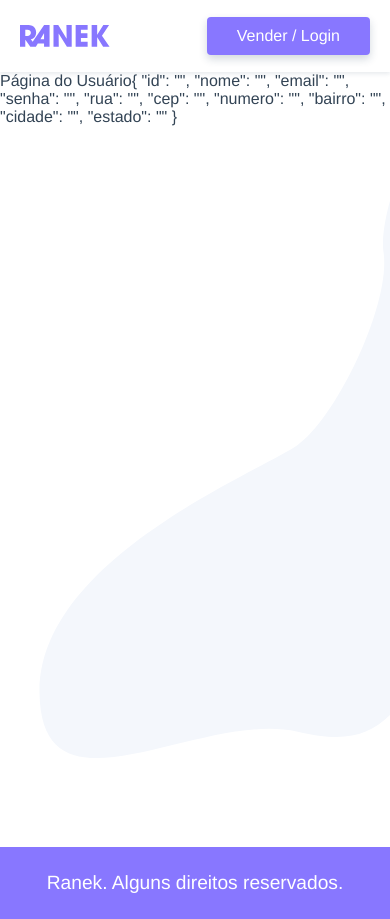
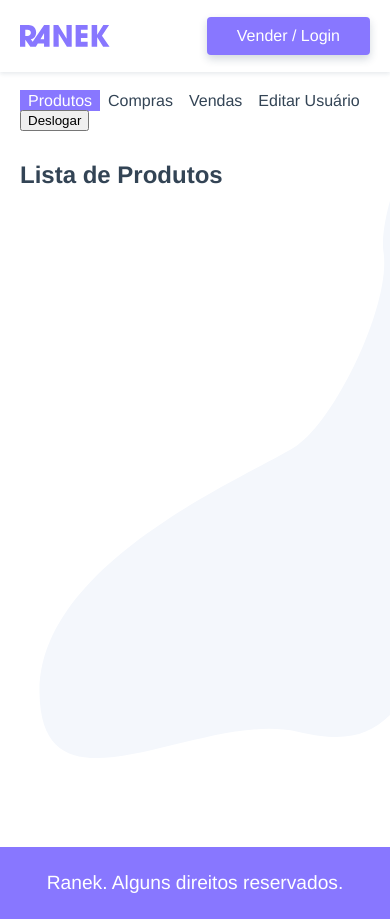
Before and after one commit to BrunoHoffmann/Ranek-VueJS, a Vue app in the folder client/: page /usuario in a window 390 px wide. Built offline with nearby package versions, Linux system fonts and the light colour scheme.

Commit message:
create usuario list

```diff
--- a/client/src/router/index.js
+++ b/client/src/router/index.js
@@ -4,6 +4,10 @@
 import Produto from '../views/Produto.vue';
 import Login from '../views/Login.vue';
 import Usuario from '../views/usuario/Usuario.vue';
+import UsuarioProdutos from '../views/usuario/UsuarioProdutos.vue';
+import UsuarioEditar from '../views/usuario/UsuarioEditar.vue';
+import UsuarioCompras from '../views/usuario/UsuarioCompras.vue';
+import UsuarioVendas from '../views/usuario/UsuarioVendas.vue';
 
 Vue.use(VueRouter)
 
@@ -26,8 +30,29 @@
   },
   {
     path: '/usuario',
-    nome: 'usuario',
     component: Usuario,
+    children: [
+      {
+        path: '',
+        name: 'usuario',
+        component: UsuarioProdutos,
+      },
+      {
+        path: 'compras',
+        name: 'compras',
+        component: UsuarioCompras,
+      },
+      {
+        path: 'vendas',
+        name: 'vendas',
+        component: UsuarioVendas,
+      },
+      {
+        path: 'editar',
+        name: 'usuario-editar',
+        component: UsuarioEditar,
+      },
+    ]
   }
 ];
 
--- a/client/src/store/index.js
+++ b/client/src/store/index.js
@@ -39,6 +39,21 @@
     criarUsuario(context, payload) {
       context.commit('UPDATE_USUARIO', { id: payload.email });
       return api.post('/usuario', payload);
-    }
+    },
+    deslogarUsuario(context) {
+      context.commit('UPDATE_USUARIO', {
+        id: '',
+        nome: '',
+        email: '',
+        senha: '',
+        rua: '',
+        cep: '',
+        numero: '',
+        bairro: '',
+        cidade: '',
+        estado: '',
+      });
+      context.commit('UPDATE_LOGIN', false);
+    },
   },
 })
--- a/client/src/views/usuario/Usuario.vue
+++ b/client/src/views/usuario/Usuario.vue
@@ -1,15 +1,56 @@
 <template>
-  <div>
-    <p>Página do Usuário{{$store.state.usuario}}</p>
-  </div>
+  <section class="usuario">
+    <nav class="sedenav">
+      <ul>
+        <li>
+          <router-link :to="{ name: 'usuario' }">Produtos</router-link>
+        </li>
+        <li>
+          <router-link :to="{ name: 'compras' }">Compras</router-link>
+        </li>
+        <li>
+          <router-link :to="{ name: 'vendas' }">Vendas</router-link>
+        </li>
+        <li>
+          <router-link :to="{ name: 'usuario-editar' }">Editar Usuário</router-link>
+        </li>
+        <li>
+          <button @click.prevent="deslogar">Deslogar</button>
+        </li>
+      </ul>
+    </nav>
+    <transition mode="out-in">
+      <router-view></router-view>
+    </transition>
+  </section>
 </template>
 
 <script>
 export default {
   name: 'Usuario',
+  methods: {
+    deslogar() {
+      this.$store.dispatch('deslogarUsuario');
+      this.$router.push('/login');
+    },
+  },
 };
 </script>
 
 <style>
+  .usuario {
+    display: grid;
+    grid-template-columns: minmax(140px, 200px) 1fr;
+    max-width: 900px;
+    margin: 40px auto;
+    grid-gap: 30px;
+    padding: 20px;
+  }
 
+  @media screen and (max-width: 500px) {
+    .usuario {
+      grid-template-columns: 1fr;
+      margin: 0px auto;
+    }
+  }
 </style>
--- /dev/null
+++ b/client/src/views/usuario/UsuarioCompras.vue
@@ -0,0 +1,15 @@
+<template>
+  <div>
+    <h1>Compras</h1>
+  </div>
+</template>
+
+<script>
+export default {
+  name: 'UsuarioCompras',
+};
+</script>
+
+<style>
+
+</style>
--- /dev/null
+++ b/client/src/views/usuario/UsuarioEditar.vue
@@ -0,0 +1,15 @@
+<template>
+  <div>
+    <h1>Usuario Editar</h1>
+  </div>
+</template>
+
+<script>
+export default {
+  name: 'UsuarioEditar',
+};
+</script>
+
+<style>
+
+</style>
--- /dev/null
+++ b/client/src/views/usuario/UsuarioProdutos.vue
@@ -0,0 +1,15 @@
+<template>
+  <div>
+  <h1>Lista de Produtos</h1>
+  </div>
+</template>
+
+<script>
+export default {
+  name: 'UsuarioProdutos',
+};
+</script>
+
+<style>
+
+</style>
--- /dev/null
+++ b/client/src/views/usuario/UsuarioVendas.vue
@@ -0,0 +1,15 @@
+<template>
+  <div>
+    Usuario Vendas
+  </div>
+</template>
+
+<script>
+export default {
+  name: 'UsuarioVendas',
+};
+</script>
+
+<style>
+
+</style>
```
